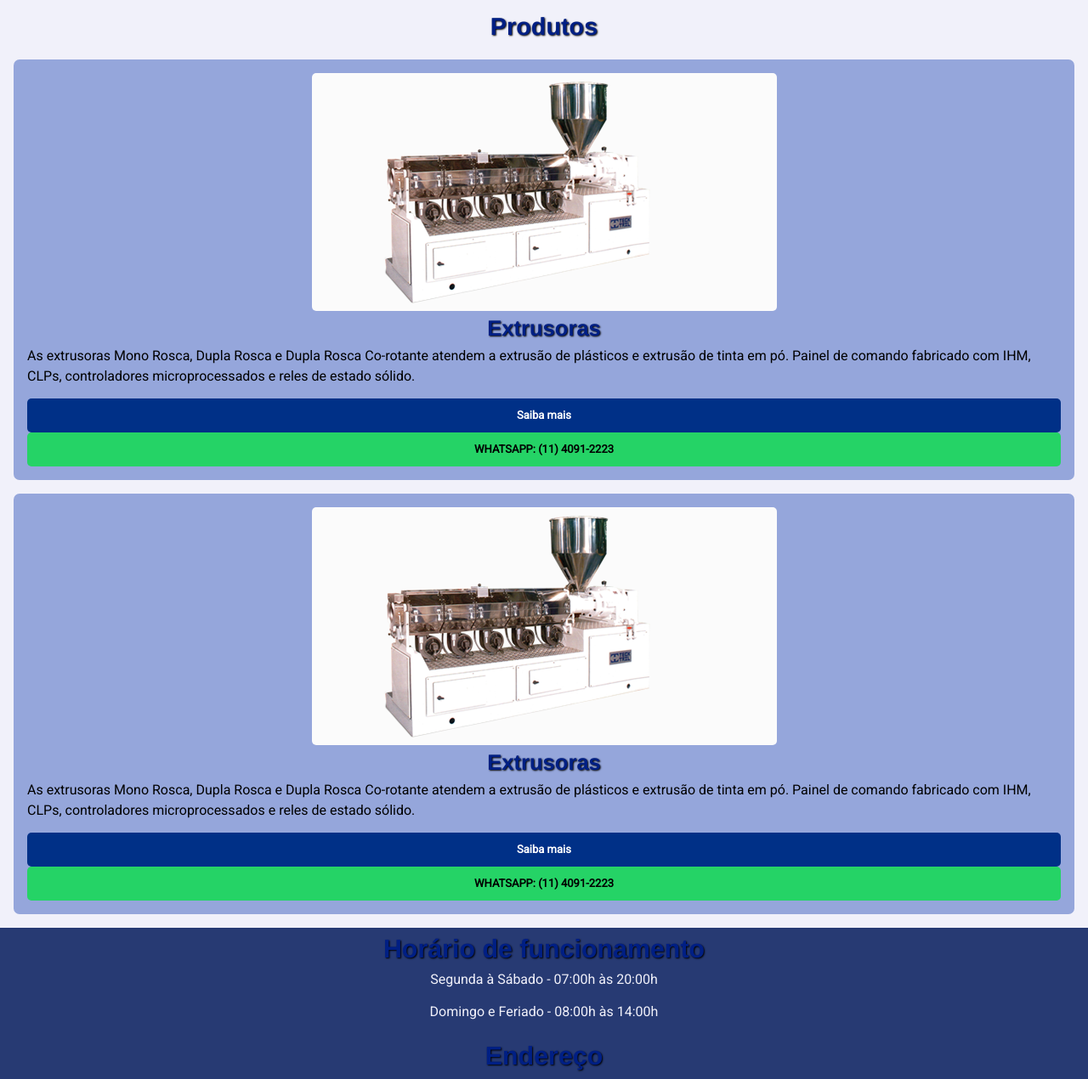
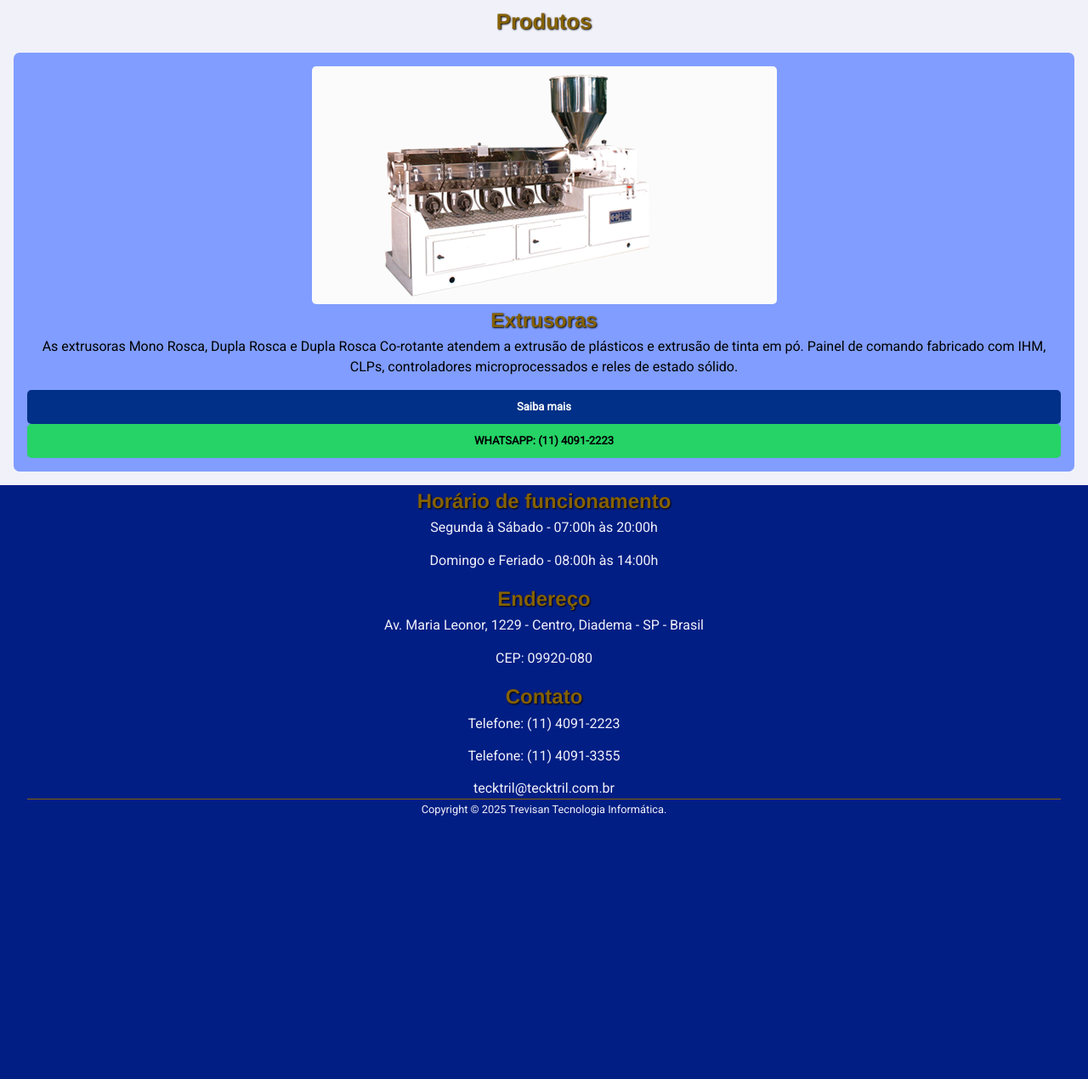
Before and after one commit to xmvcosta/tecktril2.0, a plain HTML site: page index.html in a window 1280 px wide. Shown: the part 201-1471 px from the top of the page at 85% size. After the commit the page ends 1166 px from the top, so only its background shows below. Drawn offline with Linux system fonts and the light colour scheme.

Commit message:
casa do marcos 26032025 23:27

```diff
--- a/css/style.css
+++ b/css/style.css
@@ -16,11 +16,12 @@
     --fonte-texto: "Roboto", sans-serif;
     --fonte-titulos: Helvetica,sans-serif;
     --cor-texto: #F1F1FA;
-    --cor-titulo: #001f84;
+    --cor-titulo: #856100;
     --cor-titulo-1: #F05A00;
 
     /*CORES*/
-    --cor-bg-1: #273A73;
+    /* --cor-bg-1: #0050b1; */
+    --cor-bg-1: #011e84;
     --cor-bg-2: #F1F1FA;
     --cor-bg-3: #95a6db;
     --bg-light:#FFF;
@@ -45,11 +46,10 @@ li{line-height: 1.625em;}
 img{max-width: 100%;display: block;margin: auto;border-radius:5px;}
 
 h1,h2,h3,h4,h5,h6{font-family:var(--fonte-titulos);color: var(--cor-titulo);text-align: center;text-shadow: 1px 1px 2px #000;line-height: 1.6em;}
-h1{font-size: 1.9em;}
-h2{font-size: 1.8em;}
-h3{font-size: 1.6em;}
+h1{font-size: 1.8em;}
+h2{font-size: 1.6em;}
+h3{font-size: 1.5em;}
 h4{font-size: 1.4em;}
-
 
 a{text-decoration: none;color:var(--cor-texto);}
 address{font-style: normal !important;}
@@ -63,20 +63,15 @@ p{
   word-break: keep-all;
 }
 
-header img{
+.header-index{
+  /* background-color: red; */
+}
+.header-index img{
   border-radius: 8px;
 }
 
 main{
   background: #f0f0f0;
-}
-
-#copyright{
-    border-top: 1px solid var(--cor-titulo);
-    font-size: .8rem;
-    display: flex;
-    justify-content: center;
-    align-items: center;
 }
 
 /* PRODUTOS */
@@ -86,7 +81,7 @@ main{
   padding: 1em;
 }
 .produto-item{
-  background-color: #95a6db;
+  background-color: #809DFF;
   padding: 1em;
   border-radius: 7px;
   margin-top: 1em;
@@ -131,15 +126,20 @@ main{
   }
 
 /* RODAPE*/
-#rodape{
+#rodape-index a{
+  display: block;
+  /* color: red; */
 
 }
 
-footer h1, h2, h3, p, a{
-  /* color:red; */
-
+#rodape-itens a, p{
+  text-align: center;
 }
 
-#rodape-itens p{
-  text-align: center;
+#copyright{
+  border-top: 1px solid var(--cor-titulo);
+  font-size: .8rem;
+  display: flex;
+  justify-content: center;
+  align-items: center;
 }
--- a/index.html
+++ b/index.html
@@ -8,7 +8,7 @@
     <link rel="stylesheet" href="css/style.css" />
   </head>
   <body>
-    <header class="container-flex">
+    <header class="container-flex header-index">
       <div class="flex-itens"><img src="img/logo.jpg" alt="" /></div>
       <nav class="flex-itens">
         <ul>
@@ -38,7 +38,7 @@
             <a href="https://wa.me/551140912223" class="btn btn-whatsapp">WHATSAPP: (11) 4091-2223</a>
           </article>
 
-          <article class="produto-item">
+          <!-- <article class="produto-item">
             <img src="img/produtos/extrusora_mono_rosca.png"alt="Imagem de extrusora mono rosca, dupla rosca, dupla rosca co-rotante"/>
             <h3>Extrusoras</h3>
             <p>
@@ -49,27 +49,27 @@
             </p>
             <a href="pdfs/folheto4.pdf" class="btn btn-saibamais">Saiba mais</a>
             <a href="https://wa.me/551140912223" class="btn btn-whatsapp">WHATSAPP: (11) 4091-2223</a>
-          </article>
+          </article> -->
 
       </section>
       <!-- fim da section produtos -->
     </main>
 
-    <footer id="#rodape">
+    <footer id="rodape-index">
       <div class="container">
         <div id="rodape-itens">
           <div>
-            <h1>Horário de funcionamento</h1>
+            <h3>Horário de funcionamento</h3>
             <p>Segunda à Sábado - 07:00h às 20:00h</p>
             <p>Domingo e Feriado - 08:00h às 14:00h</p>
           </div>
           <div>
-            <h1>Endereço</h1>
+            <h3>Endereço</h3>
             <p>Av. Maria Leonor, 1229 - Centro, Diadema - SP - Brasil</p>
             <p>CEP: 09920-080</p>
           </div>
           <div>
-            <h1>Contato</h1>
+            <h3>Contato</h3>
             <p>Telefone: (11) 4091-2223</p>
             <p>Telefone: (11) 4091-3355</p>
             <a href="mailto:tecktril@tecktril.com.br"
```
Lines whose indentation alone changed are shown as unchanged.
